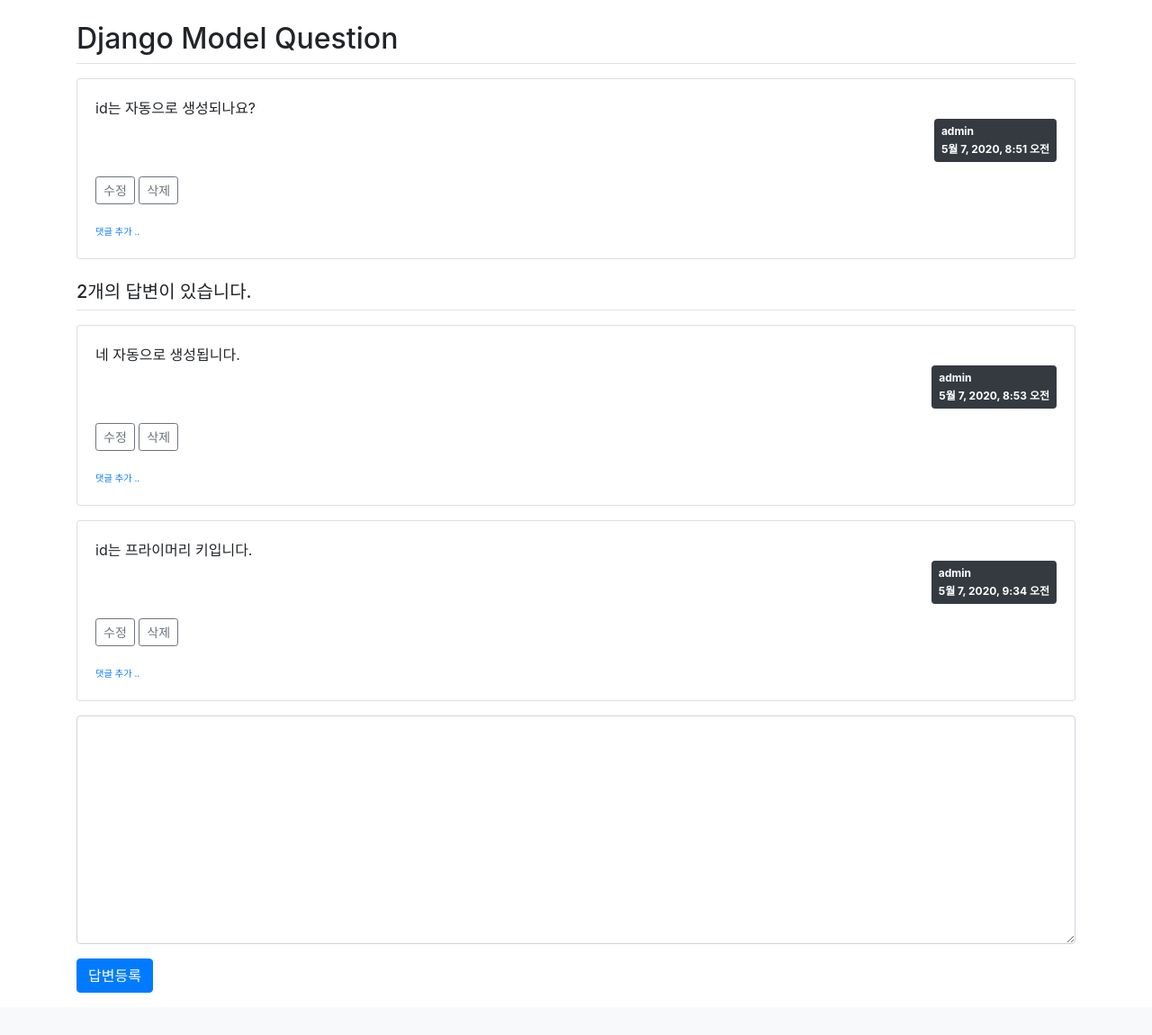
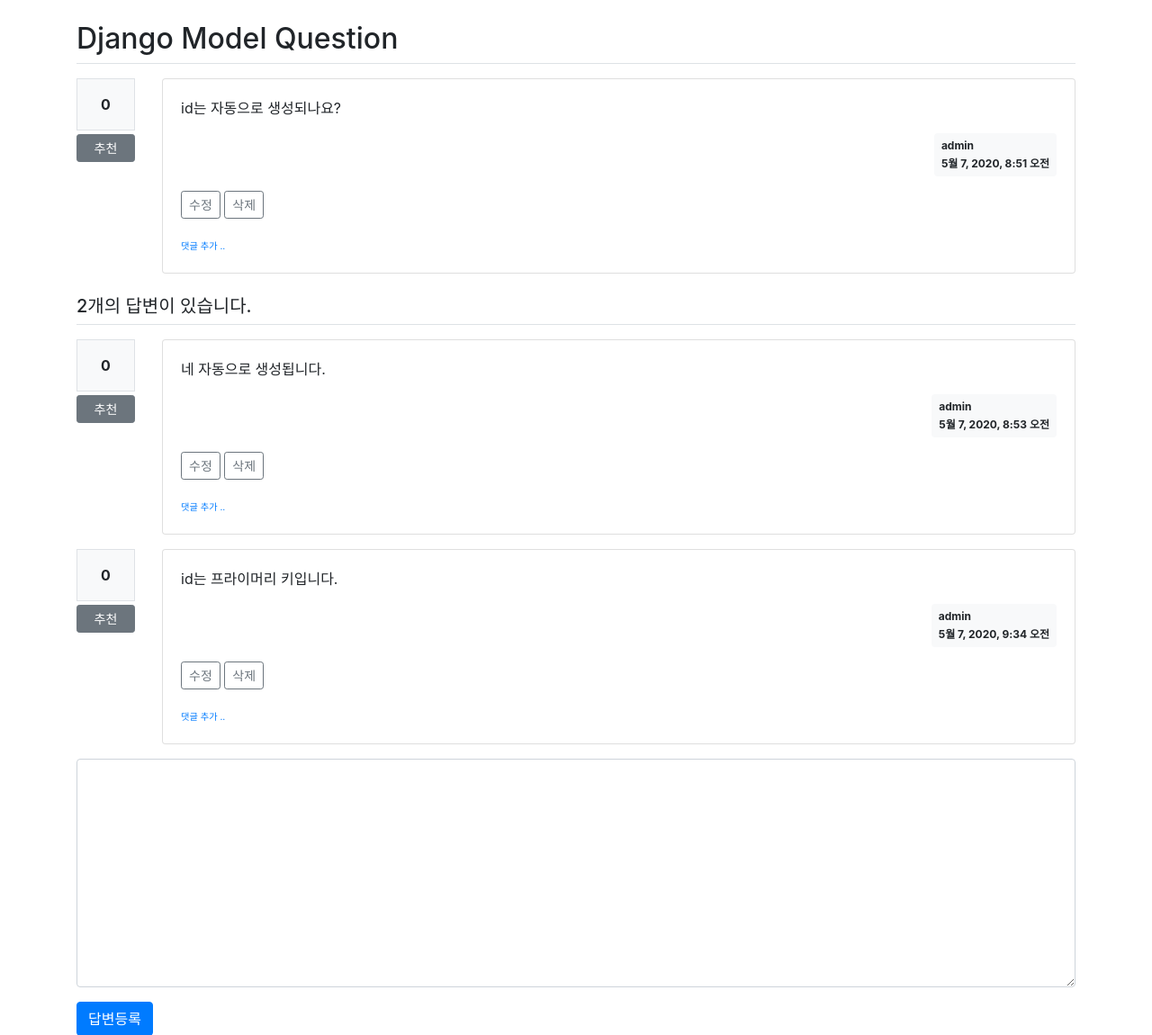
Before and after one commit to 2yuri89/pybo, a Django app: page /pybo/answer/create/2/ in a window 1280 px wide. Shown: the part 57-1207 px from the top of the page at 90% size. Before the commit the page ends 1160 px from the top, so only its background shows below. Run offline with Django 3.2, Linux system fonts and the light colour scheme; a user stored in the database is signed in; data comes from the database, SQL or seed files in the repository; both versions use the stored data as it was after the commit; some libraries are stand-ins or nearby versions.

Commit message:
3-14까지 완료

```diff
--- a/pybo/models.py
+++ b/pybo/models.py
@@ -3,22 +3,24 @@
 
 
 class Question(models.Model):
-    author = models.ForeignKey(User, on_delete=models.CASCADE)
+    author = models.ForeignKey(User, on_delete=models.CASCADE, related_name='author_question')
     subject = models.CharField(max_length=200)
     content = models.TextField()
     create_date = models.DateTimeField()
     modify_date = models.DateTimeField(null=True, blank=True)
+    voter = models.ManyToManyField(User, related_name='voter_question')
 
     def __str__(self):
         return self.subject
 
 
 class Answer(models.Model):
-    author = models.ForeignKey(User, on_delete=models.CASCADE)
+    author = models.ForeignKey(User, on_delete=models.CASCADE, related_name='author_answer')
     question = models.ForeignKey(Question, on_delete=models.CASCADE)
     content = models.TextField()
     create_date = models.DateTimeField()
     modify_date = models.DateTimeField(null=True, blank=True)
+    voter = models.ManyToManyField(User, related_name='voter_answer')
 
 
 class Comment(models.Model):
--- a/pybo/templatetags/pybo_filter.py
+++ b/pybo/templatetags/pybo_filter.py
@@ -1,4 +1,6 @@
+import markdown
 from django import template
+from django.utils.safestring import mark_safe
 
 register = template.Library()
 
@@ -6,3 +8,9 @@
 @register.filter
 def sub(value, arg):
     return value - arg
+
+
+@register.filter()
+def mark(value):
+    extensions = ["nl2br", "fenced_code"]
+    return mark_safe(markdown.markdown(value, extensions=extensions))
--- a/pybo/urls.py
+++ b/pybo/urls.py
@@ -1,6 +1,6 @@
 from django.urls import path
 
-from .views import base_views, question_views, answer_views, comment_views
+from .views import base_views, question_views, answer_views, comment_views, vote_views
 
 app_name = 'pybo'
 
@@ -26,4 +26,8 @@
     path('comment/create/answer/<int:answer_id>/', comment_views.comment_create_answer, name='comment_create_answer'),
     path('comment/modify/answer/<int:comment_id>/', comment_views.comment_modify_answer, name='comment_modify_answer'),
     path('comment/delete/answer/<int:comment_id>/', comment_views.comment_delete_answer, name='comment_delete_answer'),
+
+    # vote_views.py
+    path('vote/question/<int:question_id>/', vote_views.vote_question, name='vote_question'),
+    path('vote/answer/<int:answer_id>/', vote_views.vote_answer, name='vote_answer'),
 ]
--- a/pybo/views/answer_views.py
+++ b/pybo/views/answer_views.py
@@ -1,6 +1,6 @@
 from django.contrib import messages
 from django.contrib.auth.decorators import login_required
-from django.shortcuts import render, get_object_or_404, redirect
+from django.shortcuts import render, get_object_or_404, redirect, resolve_url
 from django.utils import timezone
 
 from ..forms import AnswerForm
@@ -21,7 +21,8 @@
             answer.create_date = timezone.now()
             answer.question = question
             answer.save()
-            return redirect('pybo:detail', question_id=question.id)
+            return redirect('{}#answer_{}'.format(
+                resolve_url('pybo:detail', question_id=question.id), answer.id))
     else:
         form = AnswerForm()
     context = {'question': question, 'form': form}
@@ -31,7 +32,7 @@
 @login_required(login_url='common:login')
 def answer_modify(request, answer_id):
     """
-    pybo 답변 수정
+    pybo 답변수정
     """
     answer = get_object_or_404(Answer, pk=answer_id)
     if request.user != answer.author:
@@ -45,7 +46,8 @@
             answer.author = request.user
             answer.modify_date = timezone.now()
             answer.save()
-            return redirect('pybo:detail', question_id=answer.question.id)
+            return redirect('{}#answer_{}'.format(
+                resolve_url('pybo:detail', question_id=answer.question.id), answer.id))
     else:
         form = AnswerForm(instance=answer)
     context = {'answer': answer, 'form': form}
@@ -55,7 +57,7 @@
 @login_required(login_url='common:login')
 def answer_delete(request, answer_id):
     """
-    pybo 답변 삭제
+    pybo 답변삭제
     """
     answer = get_object_or_404(Answer, pk=answer_id)
     if request.user != answer.author:
--- a/templates/pybo/question_detail.html
+++ b/templates/pybo/question_detail.html
@@ -1,18 +1,35 @@
 {% extends 'base.html' %}
+{% load pybo_filter %}
 {% block content %}
 <div class="container my-3">
+    <!-- 사용자오류 표시 -->
+    {% if messages %}
+    <div class="alert alert-danger my-3" role="alert">
+    {% for message in messages %}
+        <strong>{{ message.tags }}</strong>
+        <ul><li>{{ message.message }}</li></ul>
+    {% endfor %}
+    </div>
+    {% endif %}
     <h2 class="border-bottom py-2">{{ question.subject }}</h2>
-    <div class="card my-3">
+    <div class="row my-3">
+        <div class="col-1"> <!-- 추천영역 -->
+            <div class="bg-light text-center p-3 border font-weight-bolder mb-1">{{question.voter.count}}</div>
+            <a href="#" data-uri="{% url 'pybo:vote_question' question.id  %}"
+               class="recommend btn btn-sm btn-secondary btn-block my-1">추천</a>
+        </div>
+        <div class="col-11"> <!-- 질문영역 -->
+            <div class="card">
                 <div class="card-body">
-            <div class="card-text" style="white-space: pre-line;">{{ question.content }}</div>
+                    <div class="card-text">{{ question.content|mark }}</div>
                     <div class="d-flex justify-content-end">
                         {% if question.modify_date %}
-                <div class="badge badge-dark p-2 text-left mx-3">
+                        <div class="badge badge-light p-2 text-left mx-3">
                             <div class="mb-2">modified at</div>
                             <div>{{ question.modify_date }}</div>
                         </div>
                         {% endif %}
-                <div class="badge badge-dark p-2 text-left">
+                        <div class="badge badge-light p-2 text-left">
                             <div class="mb-2">{{ question.author.username }}</div>
                             <div>{{ question.create_date }}</div>
                         </div>
@@ -29,6 +46,7 @@
                     {% if question.comment_set.count > 0 %}
                     <div class="mt-3">
                     {% for comment in question.comment_set.all %}
+                        <a name="comment_{{ comment.id }}"></a>
                         <div class="comment py-2 text-muted">
                             <span style="white-space: pre-line;">{{ comment.content }}</span>
                             <span>
@@ -53,19 +71,29 @@
                     <!-- 질문 댓글 End -->
                 </div>
             </div>
+        </div>
+    </div>
     <h5 class="border-bottom my-3 py-2">{{question.answer_set.count}}개의 답변이 있습니다.</h5>
     {% for answer in question.answer_set.all %}
-    <div class="card my-3">
+    <a name="answer_{{ answer.id }}"></a>
+    <div class="row my-3">
+        <div class="col-1">  <!-- 추천영역 -->
+            <div class="bg-light text-center p-3 border font-weight-bolder mb-1">{{answer.voter.count}}</div>
+            <a href="#" data-uri="{% url 'pybo:vote_answer' answer.id  %}"
+                class="recommend btn btn-sm btn-secondary btn-block my-1">추천</a>
+        </div>
+        <div class="col-11">  <!-- 답변영역 -->
+            <div class="card">
                 <div class="card-body">
-            <div class="card-text" style="white-space: pre-line;">{{ answer.content }}</div>
+                    <div class="card-text">{{ answer.content|mark }}</div>
                     <div class="d-flex justify-content-end">
                         {% if answer.modify_date %}
-                <div class="badge badge-dark p-2 text-left mx-3">
+                        <div class="badge badge-light p-2 text-left mx-3">
                             <div class="mb-2">modified at</div>
                             <div>{{ answer.modify_date }}</div>
                         </div>
                         {% endif %}
-                <div class="badge badge-dark p-2 text-left">
+                        <div class="badge badge-light p-2 text-left">
                             <div class="mb-2">{{ answer.author.username }}</div>
                             <div>{{ answer.create_date }}</div>
                         </div>
@@ -74,14 +102,14 @@
                     <div class="my-3">
                         <a href="{% url 'pybo:answer_modify' answer.id  %}"
                            class="btn btn-sm btn-outline-secondary">수정</a>
-                <a href="#" class="delete btn btn-sm btn-outline-secondary"
+                        <a href="#" class="delete btn btn-sm btn-outline-secondary "
                            data-uri="{% url 'pybo:answer_delete' answer.id  %}">삭제</a>
                     </div>
                     {% endif %}
-            <!-- 답변 댓글 Start -->
                     {% if answer.comment_set.count > 0 %}
                     <div class="mt-3">
                     {% for comment in answer.comment_set.all %}
+                        <a name="comment_{{ comment.id }}"></a>
                         <div class="comment py-2 text-muted">
                             <span style="white-space: pre-line;">{{ comment.content }}</span>
                             <span>
@@ -103,7 +131,8 @@
                         <a href="{% url 'pybo:comment_create_answer' answer.id  %}"
                            class="small"><small>댓글 추가 ..</small></a>
                     </div>
-            <!-- 답변 댓글 End -->
+                </div>
+            </div>
         </div>
     </div>
     {% endfor %}
@@ -135,6 +164,11 @@
             location.href = $(this).data('uri');
         }
     });
+    $(".recommend").on('click', function() {
+        if(confirm("정말로 추천하시겠습니까?")) {
+            location.href = $(this).data('uri');
+        }
+    });
 });
 </script>
 {% endblock %}
--- a/templates/pybo/question_list.html
+++ b/templates/pybo/question_list.html
@@ -6,6 +6,7 @@
         <thead>
         <tr class="text-center thead-dark">
             <th>번호</th>
+            <th>추천</th>
             <th style="width:50%">제목</th>
             <th>글쓴이</th>
             <th>작성일시</th>
@@ -18,6 +19,11 @@
             <td>
                 <!-- 번호 = 전체건수 - 시작인덱스 - 현재인덱스 + 1 -->
                 {{ question_list.paginator.count|sub:question_list.start_index|sub:forloop.counter0|add:1 }}
+            </td>
+            <td>
+                {% if question.voter.all.count > 0 %}
+                <span class="badge badge-warning px-2 py-1">{{ question.voter.all.count }}</span>
+                {% endif %}
             </td>
             <td class="text-left">
                 <a href="{% url 'pybo:detail' question.id %}">{{ question.subject }}</a>
```
Also changed, not shown: pybo/views/comment_views.py (+9 -5 lines), pybo/views/vote_views.py (added, +31 -0 lines), db.sqlite3, pybo/migrations/0006_answer_voter_question_voter_alter_answer_author_and_more.py (added). Lines whose indentation alone changed are shown as unchanged.
